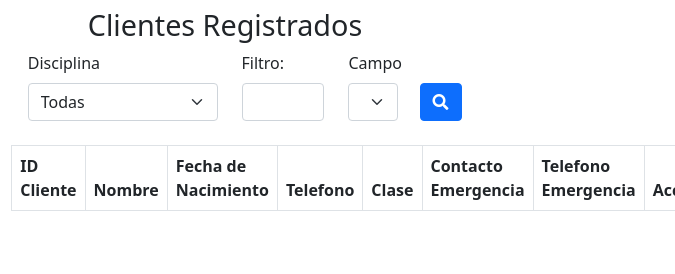
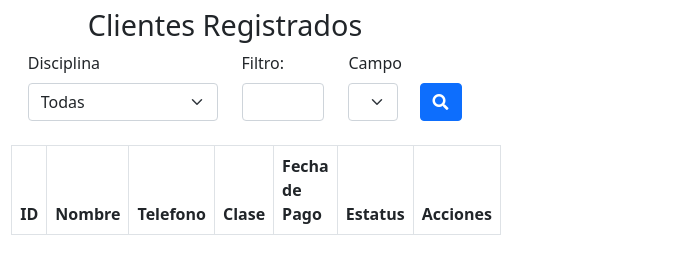
Before and after one commit to SaboHiriart/athadmin, an Electron app: page view-client-search/index.html in a window 450 px wide. Shown: the top 274 px of the page, 675 px wide, since content can reach past the window. Drawn offline with nearby package versions, Linux system fonts and the light colour scheme; no server answers.

Commit message:
Cambio en los headers de la tabla

```diff
--- a/view-client-search/index.html
+++ b/view-client-search/index.html
@@ -43,13 +43,12 @@
     </div>
     <table id="Tabla" class="table table-striped table-hover table-bordered mt-4" style="width: 95%; margin-left: 2.5%">
         <thead>
-            <th>ID Cliente</th>
+            <th>ID</th>
             <th>Nombre</th>
-            <th>Fecha de Nacimiento</th>
             <th>Telefono</th>
             <th>Clase</th>
-            <th>Contacto Emergencia</th>
-            <th>Telefono Emergencia</th>
+            <th>Fecha de Pago</th>
+            <th>Estatus</th>
             <th>Acciones</th>
         </thead>
         <tbody id="cuerpoTabla" style="overflow-y: auto; overflow-x: hidden;"></tbody>
```
